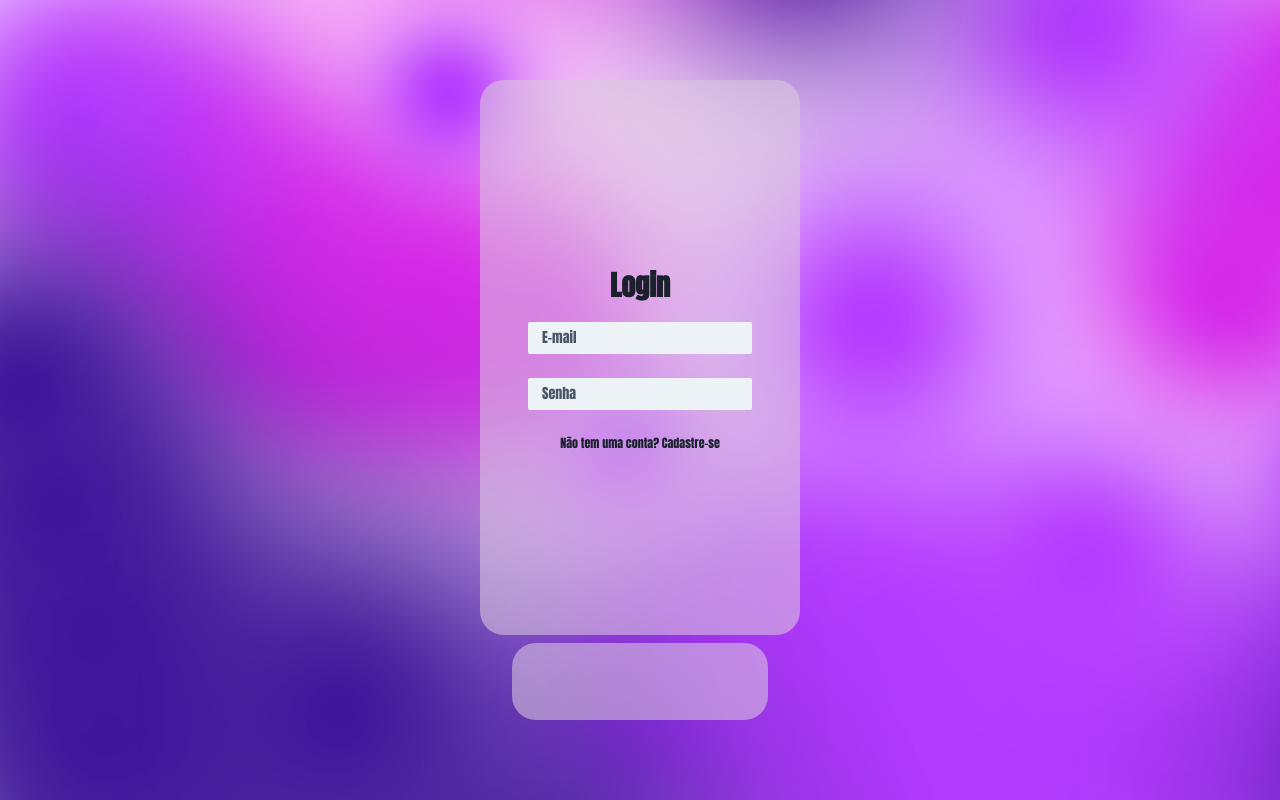
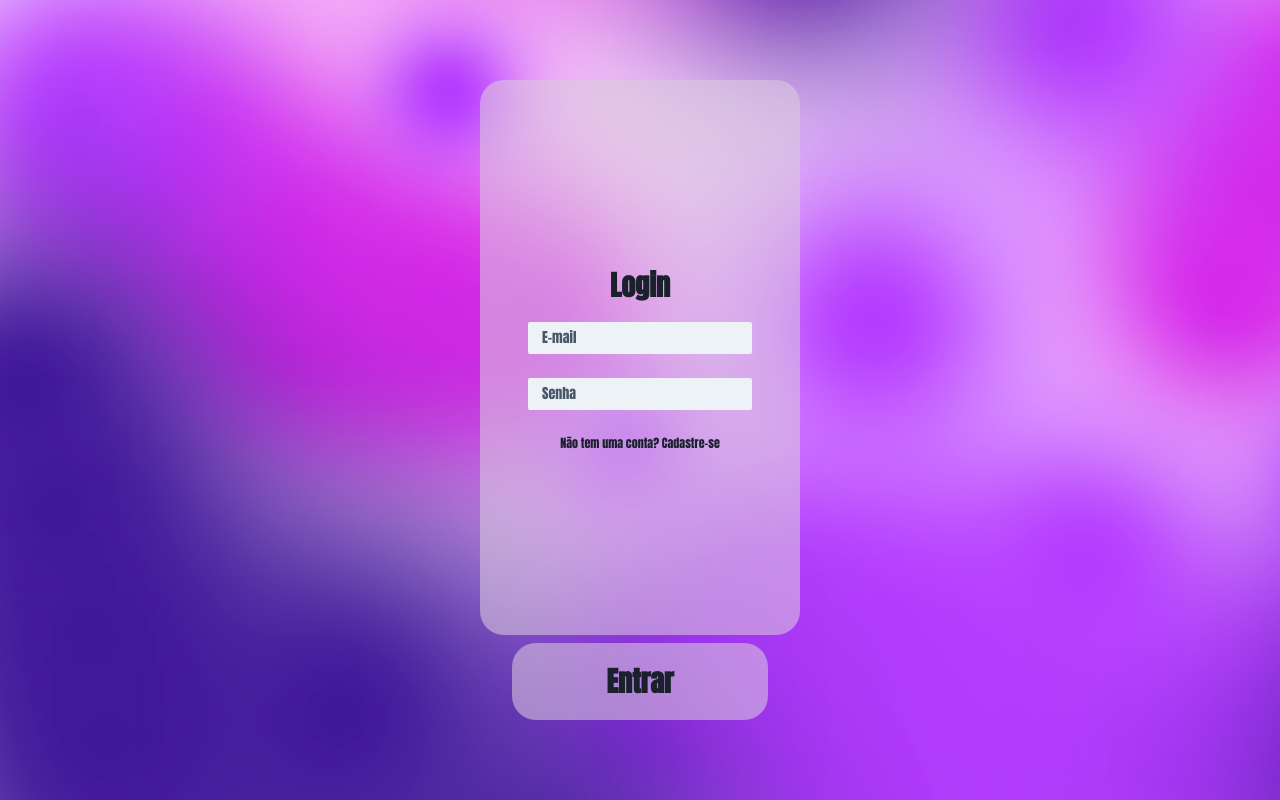
Before and after one commit to alvaromrveiga/nlw-valoriza-client, a React (Create React App) app: page / in a window 1280 px wide. Built offline with nearby package versions, Linux system fonts and the light colour scheme.

Commit message:
Change button text

```diff
--- a/src/pages/SignIn.tsx
+++ b/src/pages/SignIn.tsx
@@ -45,6 +45,7 @@ export function SignIn() {
   return (
     <Sign
       title="Login"
+      buttonText="Entrar"
       isLoading={formState.isSubmitting}
       handleSign={handleSubmit(handleSignIn)}
     >
```
